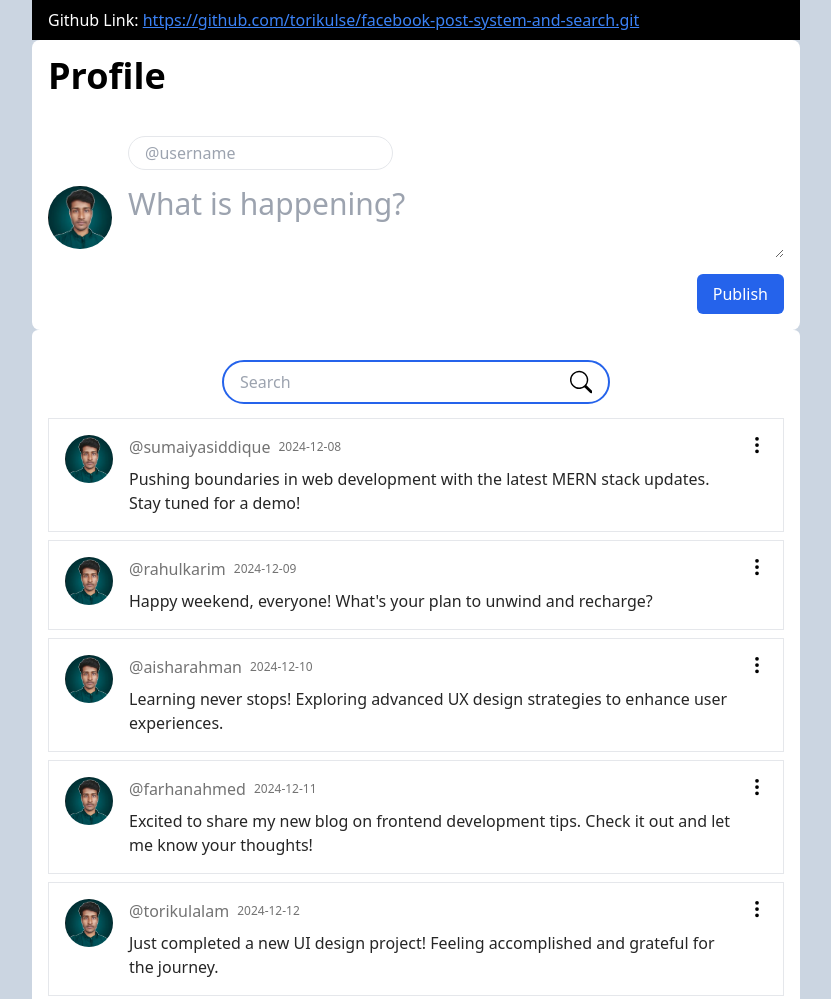
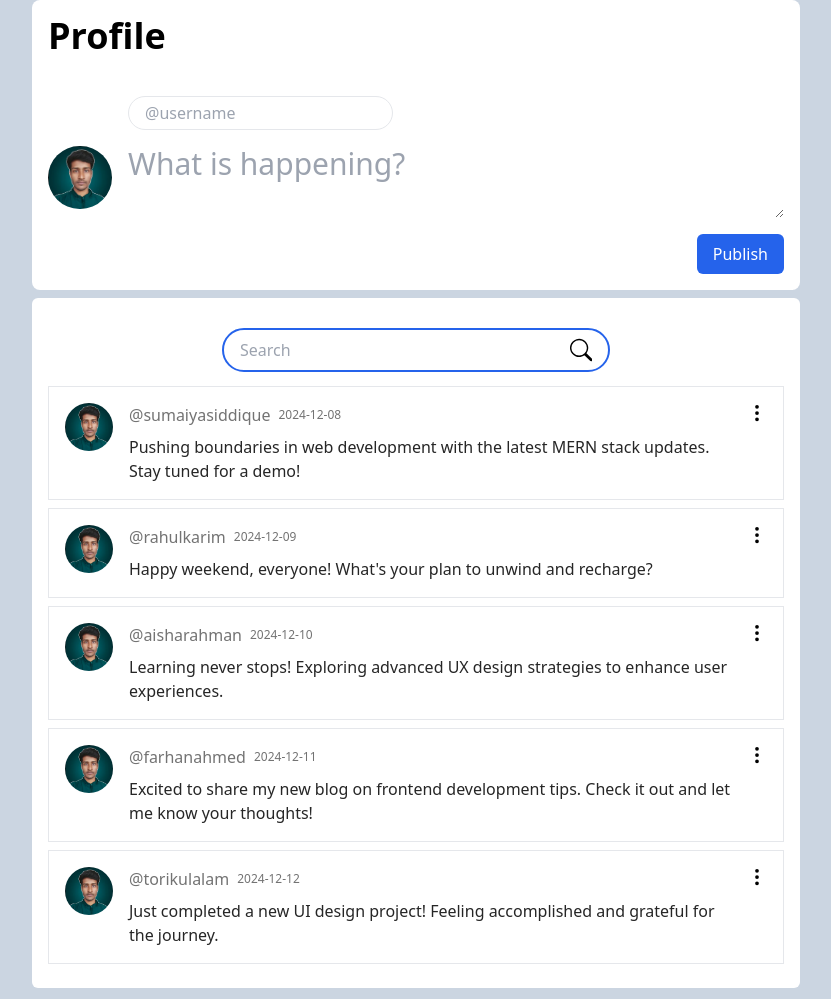
Before and after one commit to torikulse/facebook-post-system-and-search, a plain HTML site: page index.html in a window 1280 px wide. Shown: the top 999 px of the page, without its empty margins (224-1055 px from the left). Drawn offline with nearby package versions, Linux system fonts and the light colour scheme.

Commit message:
last update

```diff
--- a/index.html
+++ b/index.html
@@ -8,14 +8,6 @@
   </head>
   <body class="bg-slate-300">
     <div>
-      <div class="max-w-screen-md mx-auto w-full px-4 py-2 text-white bg-black">
-        Github Link:
-        <a
-        class="underline text-blue-500"
-          href="https://github.com/torikulse/facebook-post-system-and-search.git"
-          >https://github.com/torikulse/facebook-post-system-and-search.git</a
-        >
-      </div>
       <div class="max-w-screen-md mx-auto rounded-lg p-4 w-full bg-white">
         <h1 class="text-4xl font-bold">Profile</h1>
 
@@ -51,7 +43,7 @@
 
       <!-- content  -->
 
-      <div class="max-w-screen-md mx-auto w-full bg-white rounded-md p-4">
+      <div class="max-w-screen-md mx-auto w-full bg-white rounded-md p-4 mt-2">
         <div
           class="flex max-w-96 mx-auto my-4 items-center rounded-full outline outline-blue-600 outline-2 px-4"
         >
```
